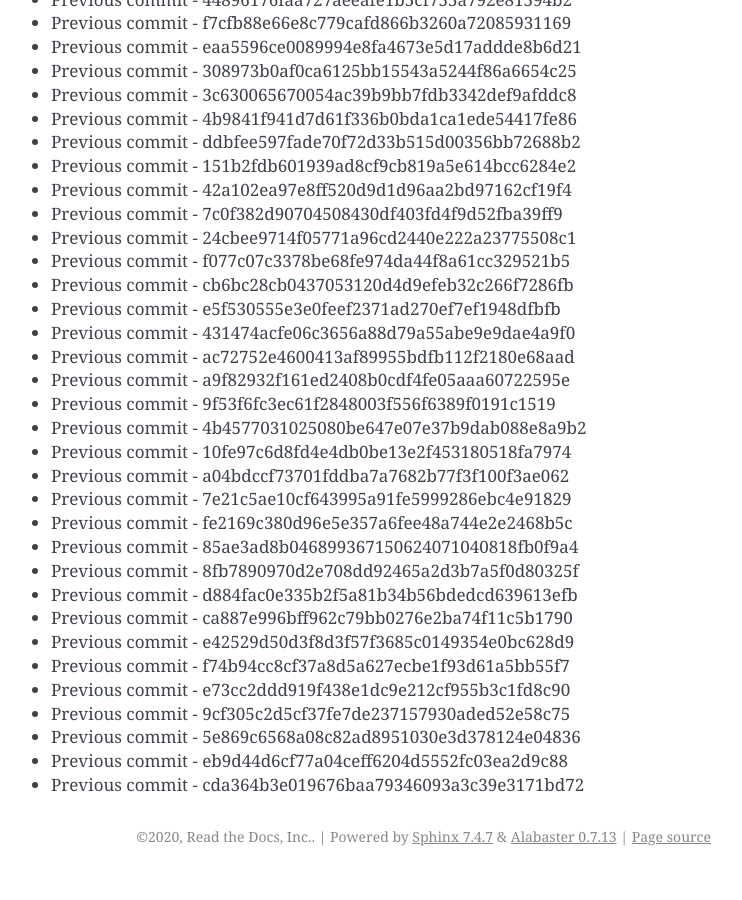
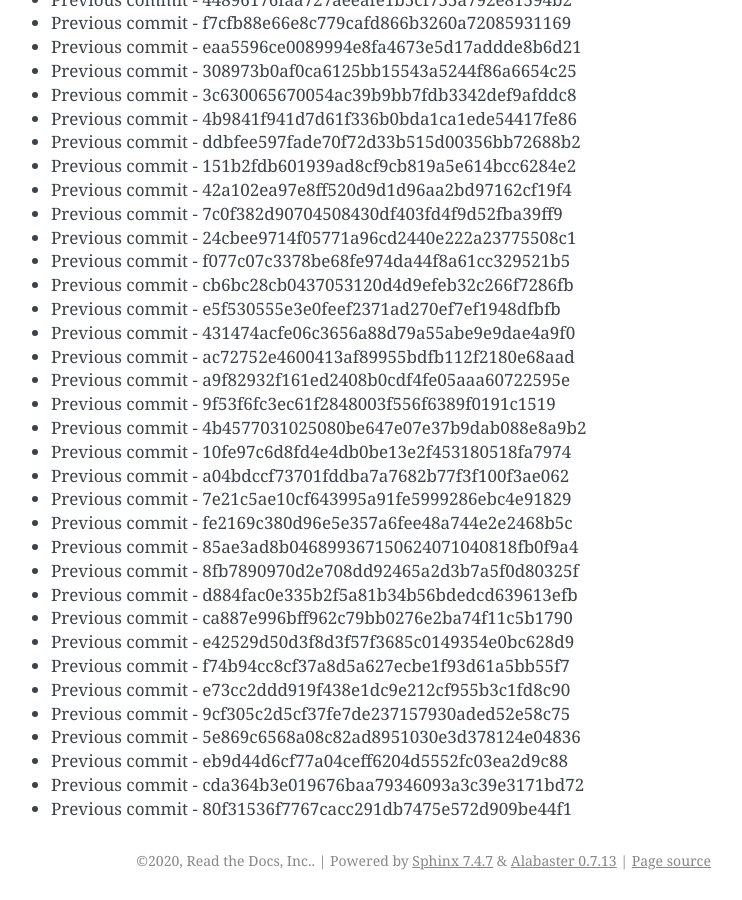
Before and after one commit to readthedocs/rtd-git-stresstest, a Sphinx documentation site: the page built from docs/updates.rst, in a window 1280 px wide and 900 px high, scrolled down 7319 px. Shown: the whole window, without its empty margins (399-1141 px from the left). Built offline with Sphinx 7.4.7, drawn with Linux system fonts in a browser that asks for light colours; before the commit the page ends 8195 px from its top, so only the background shows below that.

Commit message:
Generating commit from previous: 80f31536f7767cacc291db7475e572d909be44f1

```diff
--- a/docs/updates.rst
+++ b/docs/updates.rst
@@ -339,3 +339,4 @@ It can be tested for any performance characteristics.
 * Previous commit - 5e869c6568a08c82ad8951030e3d378124e04836
 * Previous commit - eb9d44d6cf77a04ceff6204d5552fc03ea2d9c88
 * Previous commit - cda364b3e019676baa79346093a3c39e3171bd72
+* Previous commit - 80f31536f7767cacc291db7475e572d909be44f1
```
